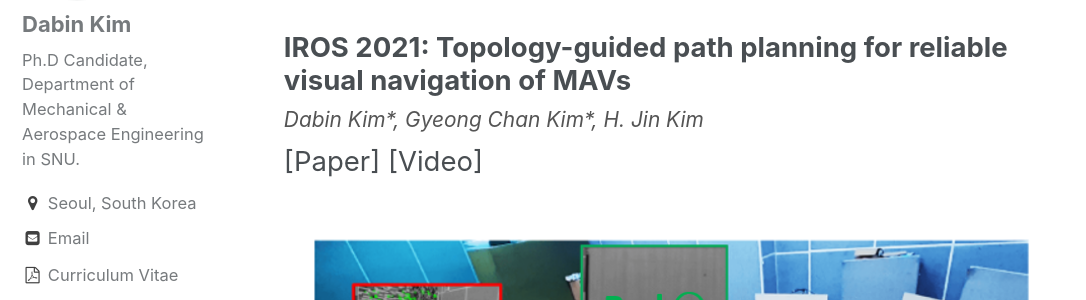
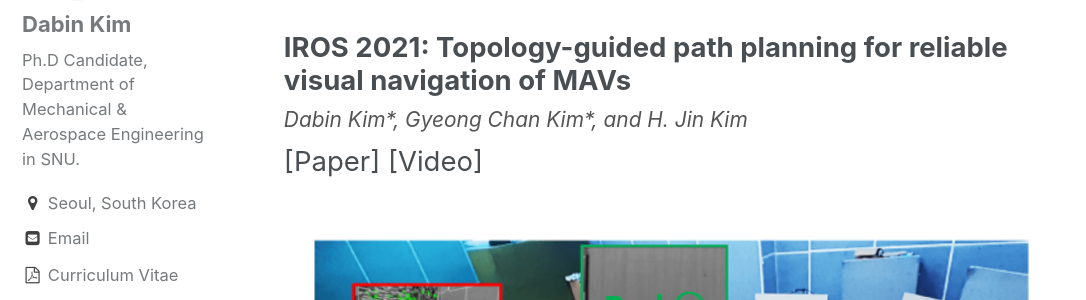
Before and after one commit to dabinkim-LGOM/dabinkim-LGOM.github.io, a Jekyll site: the page built from _pages/pub.md, in a window 1280 px wide and 900 px high, scrolled down 4626 px. Shown: the part 153-453 px from the top of the window, without its empty margins (0-1086 px from the left). Built offline with Jekyll 4.4.1, drawn with Linux system fonts in a browser that asks for light colours.

Commit message:
Update archive-pub-single.html

```diff
--- a/_includes/archive-pub-single.html
+++ b/_includes/archive-pub-single.html
@@ -28,16 +28,23 @@
         </a>
       {% endif %}
     </h2>
+
     <!-- Authorship -->
     {% if post.authors %}
       <p class="pub__item-authors">
-        {% if post.authors.size %}
-          {{ post.authors | join: ", " }}
-        {% else %}
-          {{ post.authors }}
-        {% endif %}
+        {% assign author_count = post.authors | size %}
+        {% for author in post.authors %}
+          {% if forloop.last and author_count > 1 %}
+            and {{ author }}
+          {% elsif forloop.index == author_count - 1 %}
+            {{ author }},
+          {% else %}
+            {{ author }},
+          {% endif %}
+        {% endfor %}
       </p>
     {% endif %}
+
     <!-- Links directly under the title -->
     <p class="pub__item-links" itemprop="description">
       {% for link in post.links %}
```
